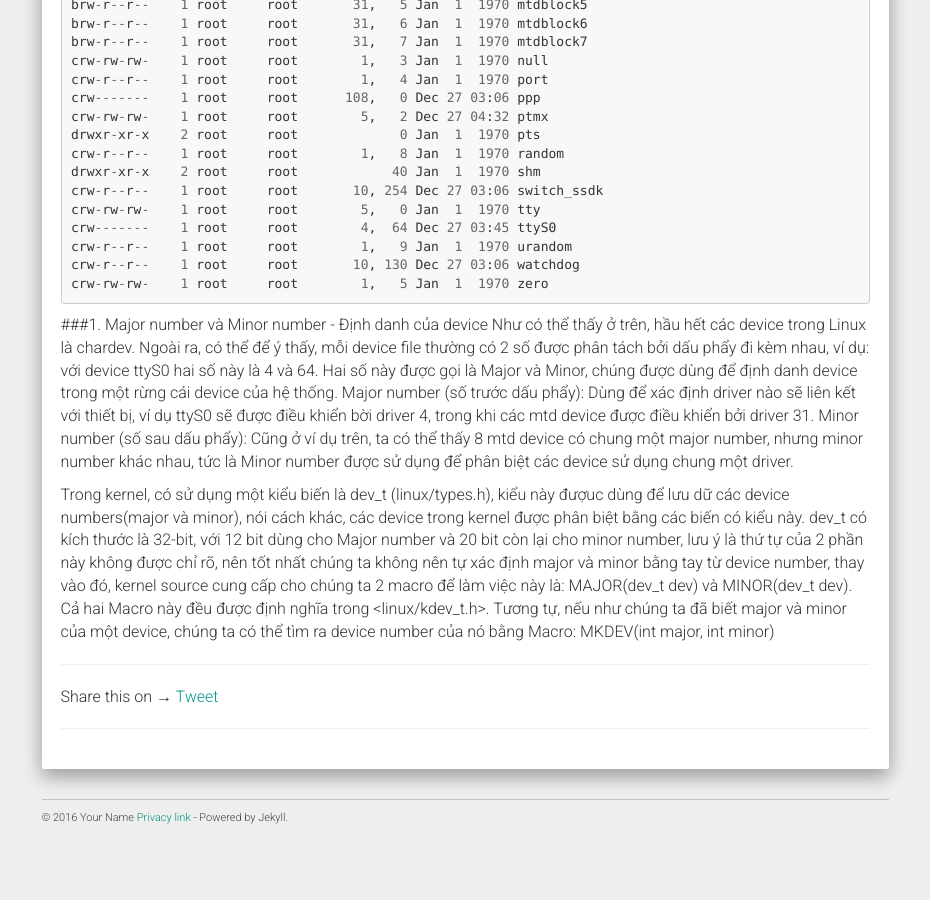
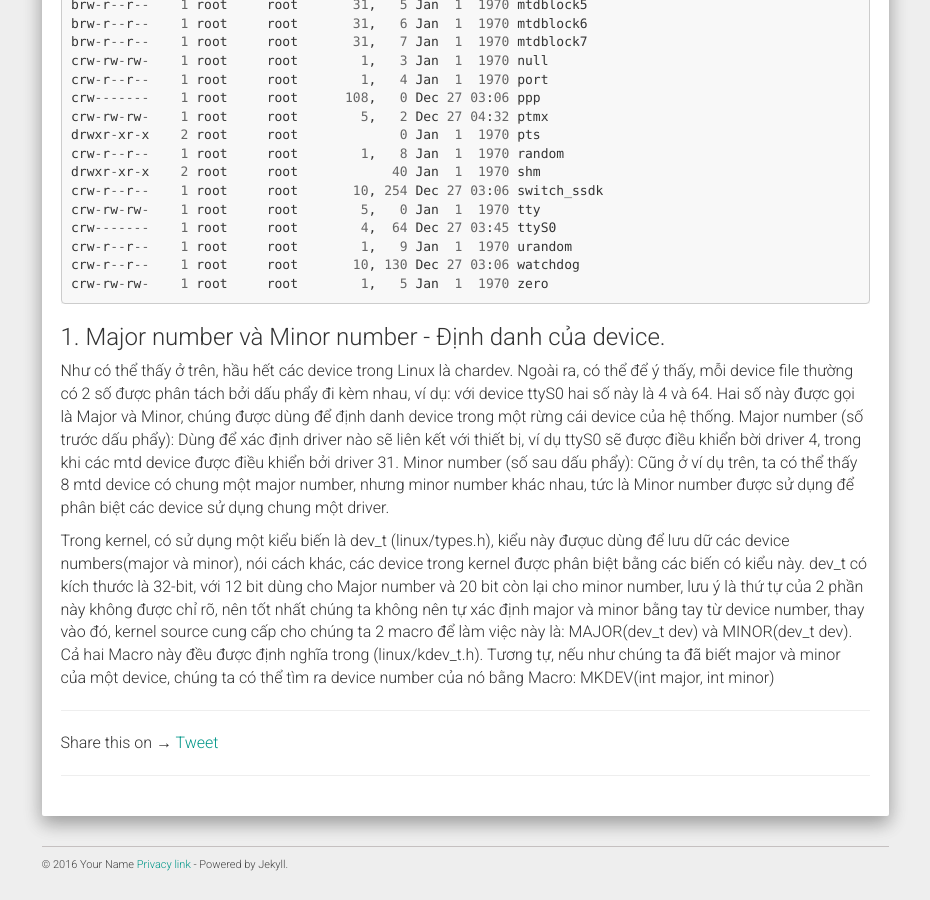
Before and after one commit to ita93/ita93.github.io, a Jekyll site: the page built from _posts/2017-12-18-character-device.md, in a window 1280 px wide and 900 px high, scrolled down 762 px. Shown: the whole window, without its empty margins (321-1251 px from the left). Built offline with Jekyll 4.4.1, drawn with Linux system fonts in a browser that asks for light colours; nearby versions of some CDN libraries; our own code applies the rules of GitHub Pages for plain Markdown files; comment, search, counter and statistics services are not loaded; before the commit the page ends 1615 px from its top, so only the background shows below that; some of the changed lines change nothing that is shown.

Commit message:
chardev-chang header

````diff
--- a/_posts/2017-12-18-character-device.md
+++ b/_posts/2017-12-18-character-device.md
@@ -38,11 +38,12 @@ crw-r--r--    1 root     root       10, 130 Dec 27 03:06 watchdog
 crw-rw-rw-    1 root     root        1,   5 Jan  1  1970 zero
 ```
 
-###1. Major number và Minor number - Định danh của device
+### 1. Major number và Minor number - Định danh của device.
+
 Như có thể thấy ở trên, hầu hết các device trong Linux là chardev. Ngoài ra, có thể để ý thấy, mỗi device file thường có 2 số được phân tách bởi dấu phẩy đi kèm nhau, ví dụ: với device ttyS0 hai số này là 4 và 64. Hai số này được gọi là Major và Minor, chúng được dùng để định danh device trong một rừng cái device của hệ thống.
 Major number (số trước dấu phẩy): Dùng để xác định driver nào sẽ liên kết với thiết bị, ví dụ ttyS0 sẽ được điều khiển bời driver 4, trong khi các mtd device được điều khiển bởi driver 31.
 Minor number (số sau dấu phẩy): Cũng ở ví dụ trên, ta có thể thấy 8 mtd device có chung một major number, nhưng minor number khác nhau, tức là Minor number được sử dụng để phân biệt các device sử dụng chung một driver.
 
 Trong kernel, có sử dụng một kiểu biến là  dev_t (linux/types.h), kiểu này đượuc dùng để lưu dữ các device numbers(major và minor), nói cách khác, các device trong kernel được phân biệt bằng các biến có kiểu này.
-dev_t có kích thước là 32-bit, với 12 bit dùng cho Major number và 20 bit còn lại cho minor number, lưu ý là thứ tự của 2 phần này không được chỉ rõ, nên tốt nhất chúng ta không nên tự xác định major và minor bằng tay từ device number, thay vào đó, kernel source cung cấp cho chúng ta 2 macro để làm việc này là: MAJOR(dev_t dev) và MINOR(dev_t dev). Cả hai Macro này đều được định nghĩa trong <linux/kdev_t.h>.
+dev_t có kích thước là 32-bit, với 12 bit dùng cho Major number và 20 bit còn lại cho minor number, lưu ý là thứ tự của 2 phần này không được chỉ rõ, nên tốt nhất chúng ta không nên tự xác định major và minor bằng tay từ device number, thay vào đó, kernel source cung cấp cho chúng ta 2 macro để làm việc này là: MAJOR(dev_t dev) và MINOR(dev_t dev). Cả hai Macro này đều được định nghĩa trong (linux/kdev_t.h).
 Tương tự, nếu như chúng ta đã biết major và minor của một device, chúng ta có thể tìm ra device number của nó bằng Macro: MKDEV(int major, int minor)
````
